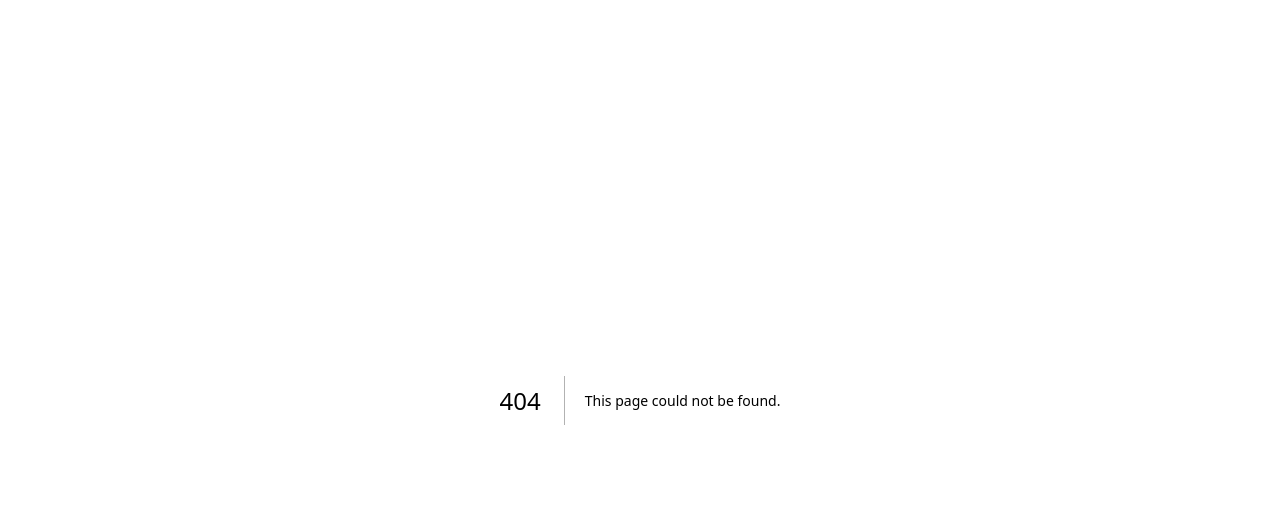
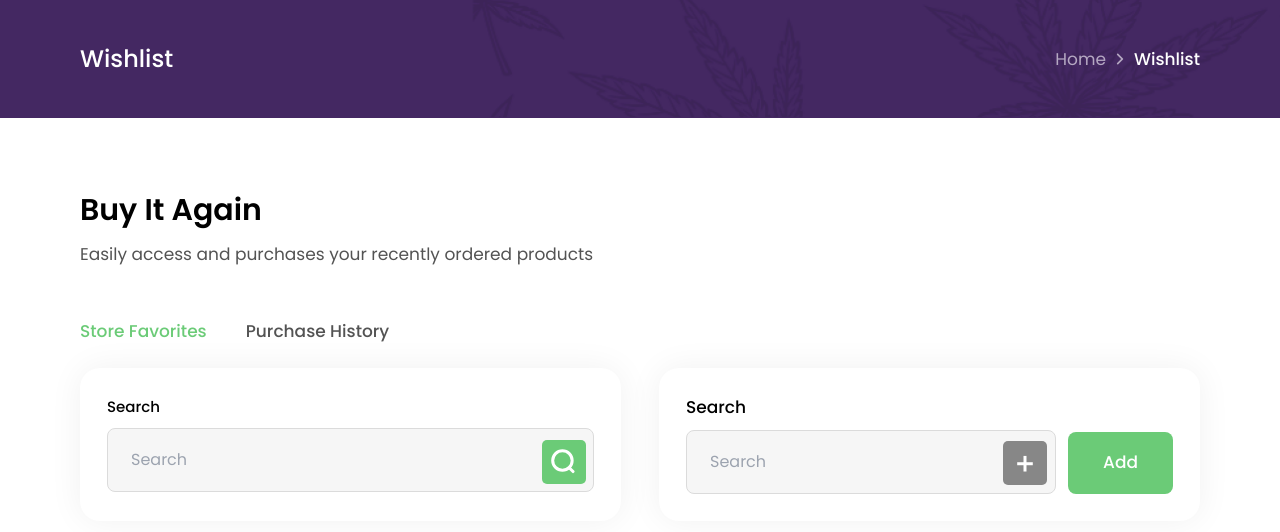
Before and after one commit to mahfuz091/ashwiiinn, a Next.js app: page /wishlist in a window 1280 px wide. Before the commit this address had no page. Shown: the top 532 px of the page. Built offline with nearby package versions, Linux system fonts and the light colour scheme.

Commit message:
wishlist page initialized

```diff
--- a/src/app/dashboard-retailer/page.js
+++ b/src/app/dashboard-retailer/page.js
@@ -7,12 +7,14 @@ const DashboardRetailerPage = () => {
     <div className='mb-[76px]'>
       <Header title={"DashBoard Retailer"}></Header>
       <section className='container mx-auto mt-[72px]'>
-        <div className='grid grid-cols-1 md:grid-cols-2 gap-[45px]'>
+        <div className='grid grid-cols-1 lg:grid-cols-2 gap-[45px]'>
           <div className='pt-[30px] pr-[40px] pb-[49px] pl-[29px] shadow-third bg-[#fff] rounded-[20px]'>
             <h5 className='text-[#000] text-[17px] font-medium'>Open Orders</h5>
             <div className='flex justify-between items-center text-center'>
               <div>
-                <p className='text-[#000] text-[70px] font-medium '>0</p>
+                <p className='text-[#000] text-[50px] md:text-[70px] font-medium '>
+                  0
+                </p>
                 <p className='flex items-center gap-[5px]'>
                   <svg
                     xmlns='http://www.w3.org/2000/svg'
@@ -28,13 +30,15 @@ const DashboardRetailerPage = () => {
                       fill='#535353'
                     />
                   </svg>
-                  <span className='text-[#535353] text-[15px] font-normal'>
+                  <span className='text-[#535353] text-[12px] sm:text-[15px] font-normal'>
                     Submitted
                   </span>
                 </p>
               </div>
               <div>
-                <p className='text-[#000] text-[70px] font-medium '>0</p>
+                <p className='text-[#000] text-[50px] md:text-[70px] font-medium '>
+                  0
+                </p>
                 <p className='flex items-center gap-[5px]'>
                   <svg
                     xmlns='http://www.w3.org/2000/svg'
@@ -50,13 +54,15 @@ const DashboardRetailerPage = () => {
                       fill='#6BCB77'
                     />
                   </svg>
-                  <span className='text-[#535353] text-[15px] font-normal'>
+                  <span className='text-[#535353] text-[12px] sm:text-[15px] font-normal'>
                     Accepted
                   </span>
                 </p>
               </div>
               <div>
-                <p className='text-[#000] text-[70px] font-medium '>9</p>
+                <p className='text-[#000] text-[50px] md:text-[70px] font-medium '>
+                  9
+                </p>
                 <p className='flex items-center gap-[5px]'>
                   <svg
                     xmlns='http://www.w3.org/2000/svg'
@@ -72,11 +78,15 @@ const DashboardRetailerPage = () => {
                       fill='#2C4AE9'
                     />
                   </svg>
-                  <span>Fulfilled</span>
+                  <span className='text-[#535353] text-[12px] sm:text-[15px] font-normal'>
+                    Fulfilled
+                  </span>
                 </p>
               </div>
               <div>
-                <p className='text-[#000] text-[70px] font-medium '>5</p>
+                <p className='text-[#000] text-[50px] md:text-[70px] font-medium '>
+                  5
+                </p>
                 <p className='flex items-center gap-[5px]'>
                   <svg
                     xmlns='http://www.w3.org/2000/svg'
@@ -92,7 +102,7 @@ const DashboardRetailerPage = () => {
                       fill='#CC02FF'
                     />
                   </svg>{" "}
-                  <span className='text-[#535353] text-[15px] font-normal'>
+                  <span className='text-[#535353] text-[12px] sm:text-[15px] font-normal'>
                     Shipped
                   </span>
                 </p>
@@ -183,7 +193,7 @@ const DashboardRetailerPage = () => {
             <p className='text-[#000] text-[17px] font-medium mb-[36px]'>
               Total Sales in the Last 7 Days
             </p>
-            <h4 className='text-[#000] text-[70px] font-medium mb-[64px]'>
+            <h4 className='text-[#000] text-[50px] md:text-[70px] font-medium mb-[64px]'>
               $5,047.01
             </h4>
             <a className='text-[#442862] text-[15px] font-medium' href='#'>
@@ -191,7 +201,7 @@ const DashboardRetailerPage = () => {
             </a>
           </div>
         </div>
-        <div className='pt-[26px] pr-[35px] pb-[31px] pl-[29px] shadow-third bg-[#fff] rounded-[20px]'>
+        <div className='pt-[26px] pr-[35px] pb-[31px] pl-[29px] shadow-third bg-[#fff] rounded-[20px] mt-[36px]'>
           <h5 className='text-[#000] text-[17px] font-medium mb-[6px]'>
             Recent Orders
           </h5>
--- /dev/null
+++ b/src/app/wishlist/page.js
@@ -0,0 +1,115 @@
+import Header from "@/Components/Header/Header";
+import React from "react";
+
+const WishListPage = () => {
+  return (
+    <div>
+      <Header title={"Wishlist"}></Header>
+      <section className='my-[70px] container mx-auto'>
+        <h4 className='text-[#000] text-[30px] font-semibold mb-[9px]'>
+          Buy It Again
+        </h4>
+        <p className='text-[#535353] text-[17px] font-normal mb-[51px]'>
+          Easily access and purchases your recently ordered products
+        </p>
+        <a className='text-[#6BCB77] text-[17px] font-medium mr-[39px]' href=''>
+          Store Favorites
+        </a>
+        <a className='text-[#535353] text-[17px] font-medium mr-[39px]' href=''>
+          Purchase History
+        </a>
+        <div className='grid grid-cols-1 sm:grid-cols-2 gap-[38px] mt-[24px]'>
+          <div className='p-[27px] shadow-fourth bg-[#fff] rounded-[20px]'>
+            <form action=''>
+              <div className='form-control relative'>
+                <label
+                  className='text-[#000] text-[17px] font-medium'
+                  htmlFor=''
+                >
+                  Search
+                </label>
+                <input
+                  className='mt-[9px] py-[19px] pl-[23px] w-full bg-[#F6F6F6] border-[1px] border-[#DBDBDB] rounded-[8px]'
+                  type='text'
+                  placeholder='Search'
+                />
+                <div className='w-[44px] h-[44px] rounded-[5px] p-[9px] bg-[#6BCB77] absolute bottom-[8.5px] right-[8.5px]'>
+                  <svg
+                    xmlns='http://www.w3.org/2000/svg'
+                    width='24'
+                    height='25'
+                    viewBox='0 0 24 25'
+                    fill='none'
+                  >
+                    <circle
+                      cx='11.43'
+                      cy='11.4718'
+                      r='9.73761'
+                      stroke='white'
+                      stroke-width='3'
+                      stroke-linecap='round'
+                      stroke-linejoin='round'
+                    />
+                    <path
+                      d='M18.2031 18.7502L22.0208 22.558'
+                      stroke='white'
+                      stroke-width='3'
+                      stroke-linecap='round'
+                      stroke-linejoin='round'
+                    />
+                  </svg>
+                </div>
+              </div>
+            </form>
+          </div>
+          <div className='p-[27px] shadow-fourth bg-[#fff] rounded-[20px]'>
+            <form action=''>
+              <div className='flex gap-[12.5px] items-end'>
+                <div className='  relative w-full'>
+                  <label
+                    className='text-[#000] text-[17px] font-medium'
+                    htmlFor=''
+                  >
+                    Search
+                  </label>
+                  <input
+                    className='mt-[9px] py-[19px] pl-[23px] w-full bg-[#F6F6F6] border-[1px] border-[#DBDBDB] rounded-[8px]'
+                    type='text'
+                    placeholder='Search'
+                  />
+                  <div className='w-[44px] h-[44px] rounded-[5px] p-[9px] bg-[#878787] flex justify-center items-center absolute bottom-[8.5px] right-[8.5px]'>
+                    <svg
+                      xmlns='http://www.w3.org/2000/svg'
+                      width='16'
+                      height='17'
+                      viewBox='0 0 16 17'
+                      fill='none'
+                    >
+                      <path
+                        d='M0.1875 8.72464H15.7979'
+                        stroke='white'
+                        stroke-width='3'
+                      />
+                      <path
+                        d='M7.99316 0.919464L7.99316 16.5298'
+                        stroke='white'
+                        stroke-width='3'
+                      />
+                    </svg>
+                  </div>
+                </div>
+                <input
+                  className='px-[35px] inline-flex text-white text-[17px] font-medium py-[18px]  bg-[#6BCB77] rounded-lg'
+                  type='submit'
+                  value='Add'
+                />
+              </div>
+            </form>
+          </div>
+        </div>
+      </section>
+    </div>
+  );
+};
+
+export default WishListPage;
--- a/tailwind.config.js
+++ b/tailwind.config.js
@@ -22,6 +22,7 @@ module.exports = {
         primary: "0px 12px 43px 0px rgba(0, 0, 0, 0.11)",
         secoundary: " 0px 20px 55px 0px rgba(0, 0, 0, 0.18)",
         third: "0px 4px 40px 0px rgba(0, 0, 0, 0.08)",
+        fourth: "0px 0px 34px 0px rgba(0, 0, 0, 0.06)",
       },
     },
     container: {
```
